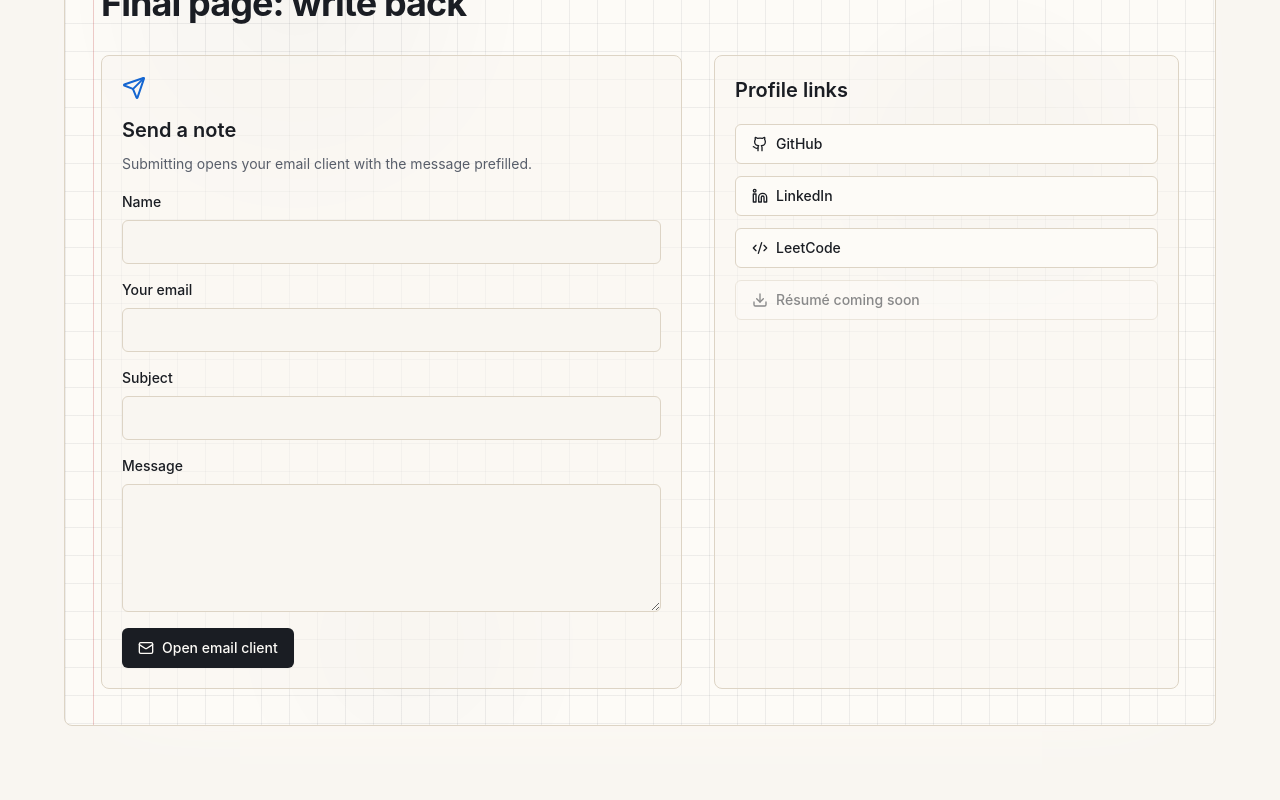
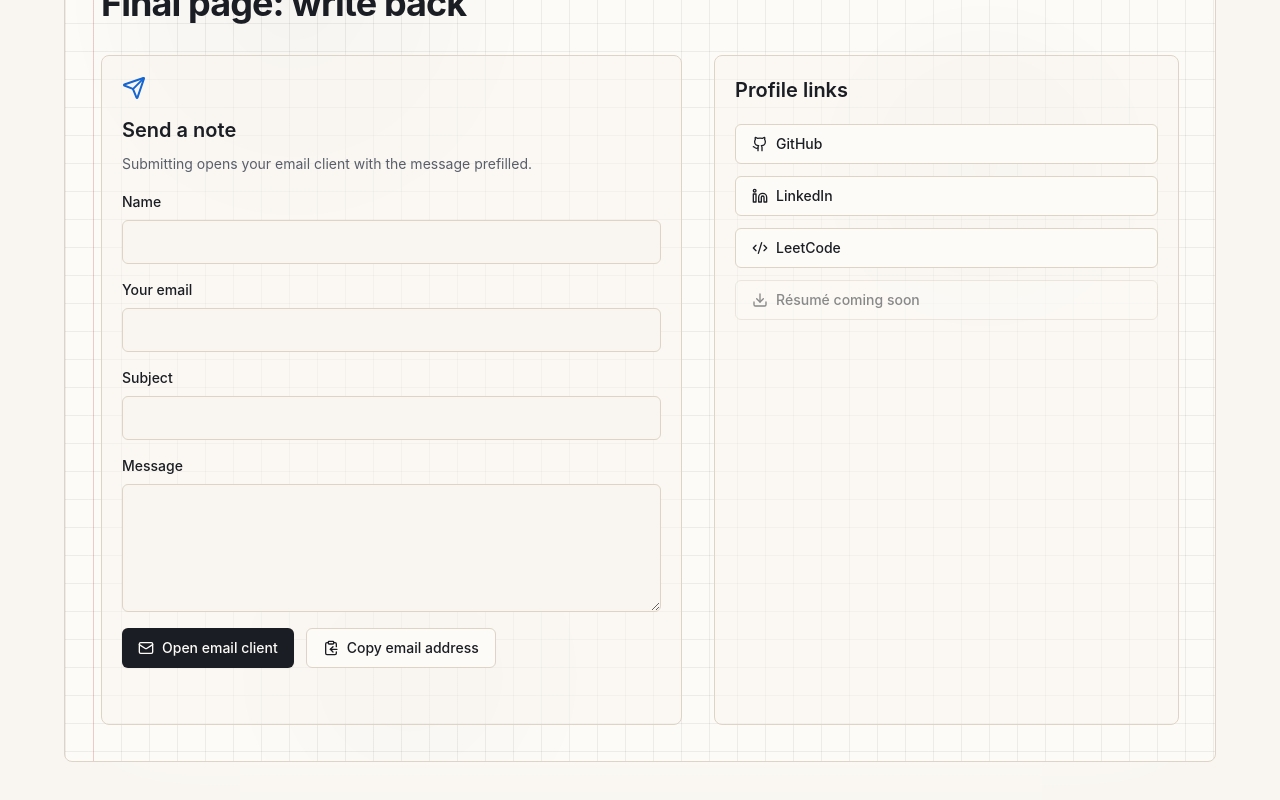
Before and after one commit to shivaydwivedi/shivay-notebook-portfolio, a Next.js app: page / in a window 1280 px wide. Shown: the part 8772-9572 px from the top of the page. Built offline with nearby package versions, Linux system fonts and the light colour scheme.

Commit message:
feat: add copy email fallback

```diff
--- a/components/sections/contact-section.tsx
+++ b/components/sections/contact-section.tsx
@@ -1,7 +1,7 @@
 "use client";
 
-import type { ReactNode } from "react";
-import { Code2, Download, Github, Linkedin, Mail, Send } from "lucide-react";
+import { useState, type ReactNode } from "react";
+import { ClipboardCopy, Code2, Download, Github, Linkedin, Mail, Send } from "lucide-react";
 import { Button } from "@/components/ui/button";
 import { SectionPage } from "@/components/section-page";
 import { siteProfile, verifiedEmail, verifiedGithubLink, verifiedLeetcodeLink, verifiedLinkedinLink, verifiedResume } from "@/data/site";
@@ -28,6 +28,19 @@ export function ContactSection() {
 }
 
 function EmailForm({ email }: { email: string }) {
+  const [copyStatus, setCopyStatus] = useState("");
+
+  const copyEmailAddress = async () => {
+    try {
+      await navigator.clipboard.writeText(email);
+      setCopyStatus("Email copied");
+    } catch {
+      setCopyStatus("Copy failed");
+    }
+
+    window.setTimeout(() => setCopyStatus(""), 2500);
+  };
+
   return (
     <form
       className="grid gap-4 rounded-[8px] border border-border bg-background/55 p-5"
@@ -63,9 +76,17 @@ function EmailForm({ email }: { email: string }) {
         Message
         <textarea id="contact-message" className="min-h-32 rounded-md border border-border bg-background p-3 outline-none focus:ring-2 focus:ring-ring" name="message" autoComplete="off" required />
       </label>
-      <Button type="submit" className="w-fit">
-        <Mail className="size-4" aria-hidden="true" /> Open email client
-      </Button>
+      <div className="flex flex-col gap-3 sm:flex-row sm:items-center">
+        <Button type="submit" className="w-full sm:w-fit">
+          <Mail className="size-4" aria-hidden="true" /> Open email client
+        </Button>
+        <Button type="button" variant="outline" className="w-full sm:w-fit" onClick={copyEmailAddress}>
+          <ClipboardCopy className="size-4" aria-hidden="true" /> Copy email address
+        </Button>
+      </div>
+      <p className="min-h-5 text-sm text-muted-foreground" role="status" aria-live="polite">
+        {copyStatus}
+      </p>
     </form>
   );
 }
```
